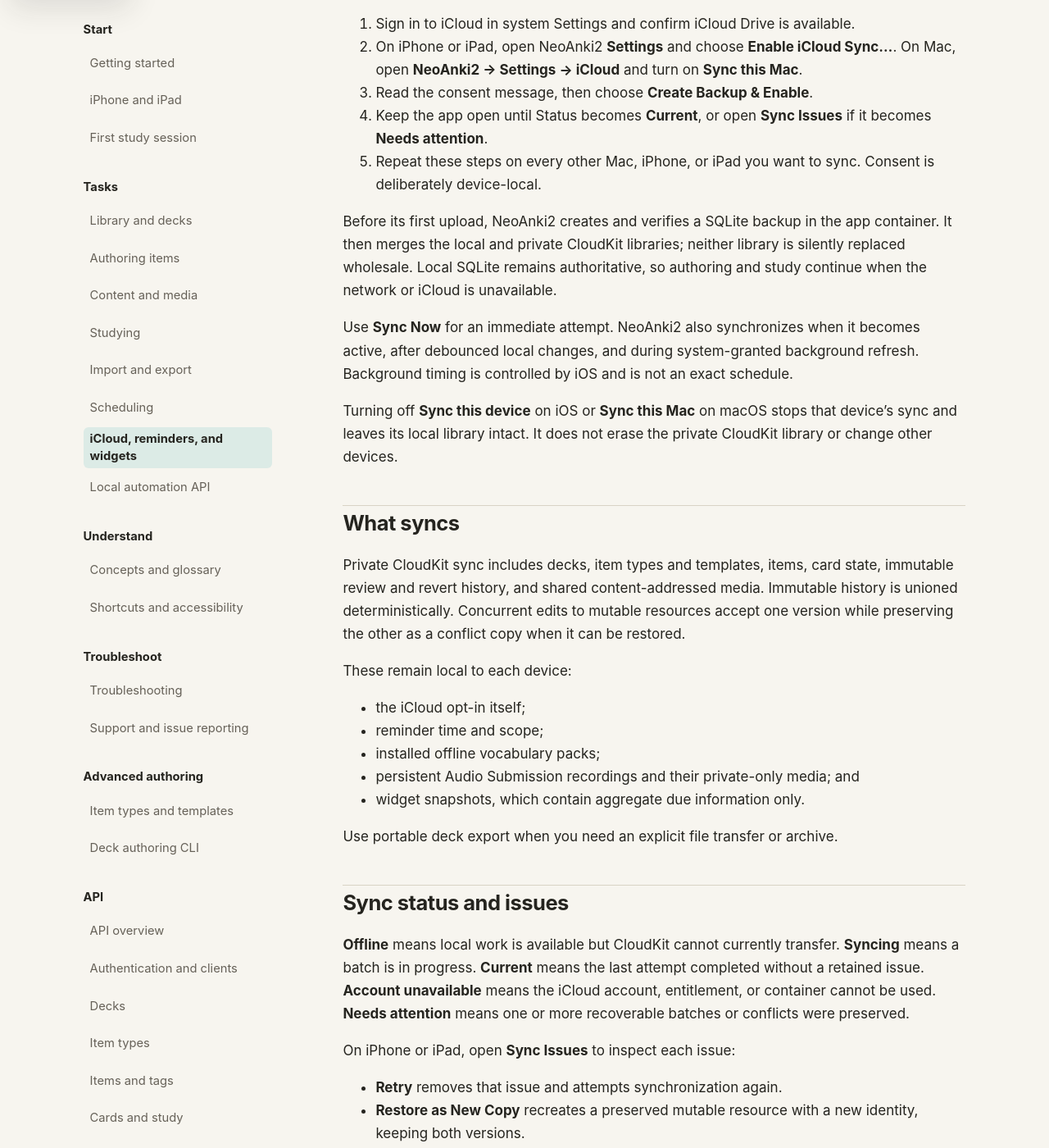
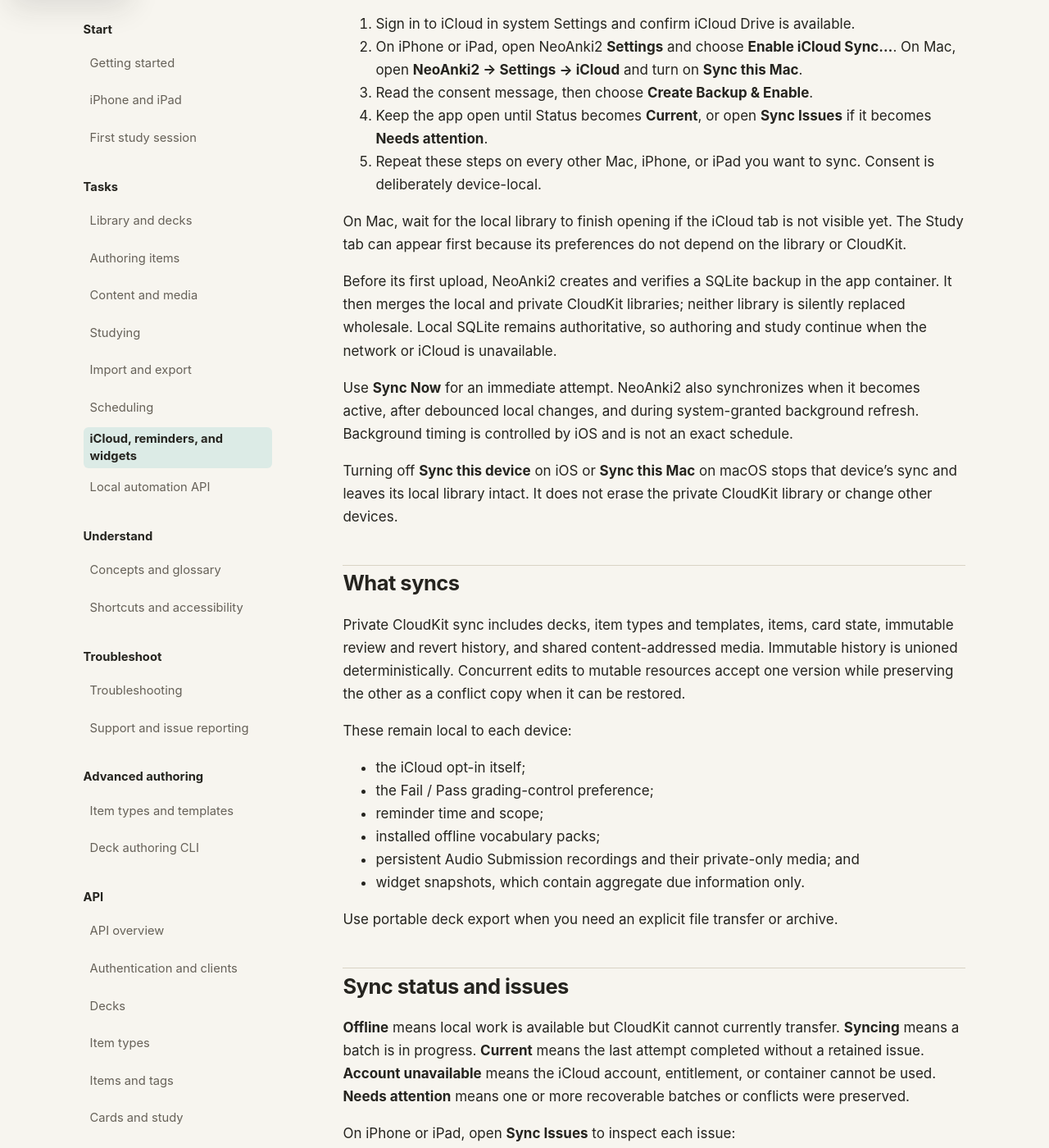
Before and after one commit to neoanki2/neoanki2, a Jekyll site: the page built from docs/user/sync-reminders-widgets.md, in a window 1280 px wide and 1400 px high, scrolled down 838 px. Shown: the whole window at 82% size. Built offline with Jekyll 4.4.1, drawn with Linux system fonts in a browser that asks for light colours.

Commit message:
Refresh grading documentation evidence

```diff
--- a/docs/claims.json
+++ b/docs/claims.json
@@ -1,6 +1,6 @@
 {
   "schemaVersion": 1,
-  "lastReviewedAt": "2026-08-05",
+  "lastReviewedAt": "2026-08-16",
   "media": {
     "article": "user/content-and-media.md",
     "source": "NeoAnkiCore/Sources/NeoAnkiCore/Media/MediaValidation.swift",
--- a/docs/user/sync-reminders-widgets.md
+++ b/docs/user/sync-reminders-widgets.md
@@ -43,6 +43,10 @@
 5. Repeat these steps on every other Mac, iPhone, or iPad you want to sync.
    Consent is deliberately device-local.
 
+On Mac, wait for the local library to finish opening if the iCloud tab is not
+visible yet. The Study tab can appear first because its preferences do not
+depend on the library or CloudKit.
+
 Before its first upload, NeoAnki2 creates and verifies a SQLite backup in the
 app container. It then merges the local and private CloudKit libraries; neither
 library is silently replaced wholesale. Local SQLite remains authoritative, so
@@ -68,6 +72,7 @@
 These remain local to each device:
 
 - the iCloud opt-in itself;
+- the Fail / Pass grading-control preference;
 - reminder time and scope;
 - installed offline vocabulary packs;
 - persistent Audio Submission recordings and their private-only media; and
```
Also changed, not shown: docs/user/getting-started.md (+4 -0 lines), docs/user/troubleshooting.md (+4 -0 lines), docs/assets/screenshots/import-sheet.png, docs/assets/screenshots/manifest.json, docs/assets/screenshots/scheduling-result.png, docs/assets/screenshots/template-advanced.png.
